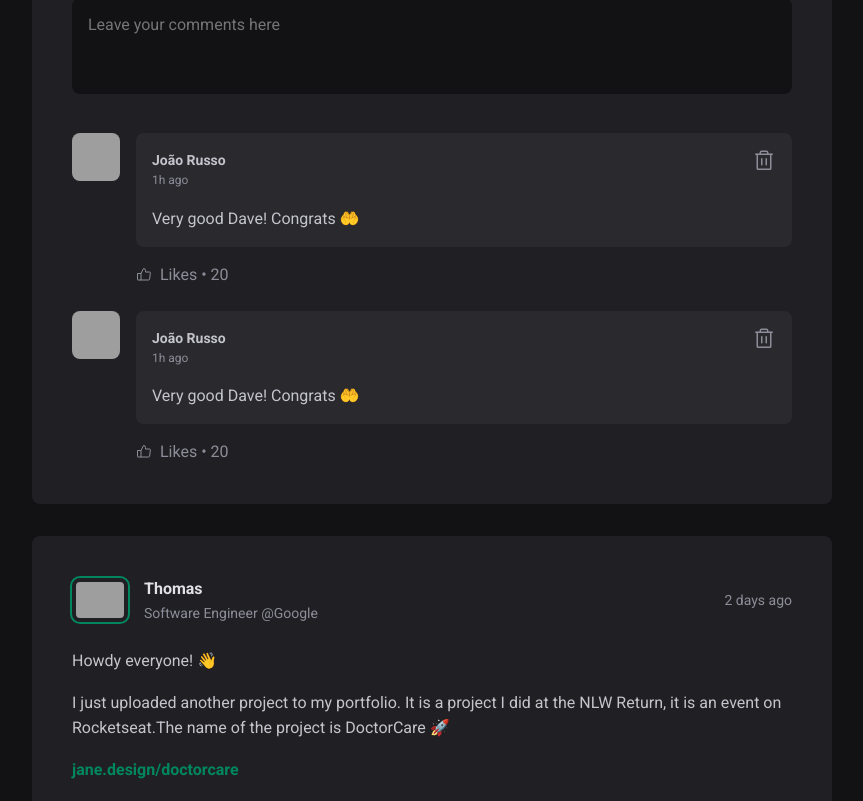
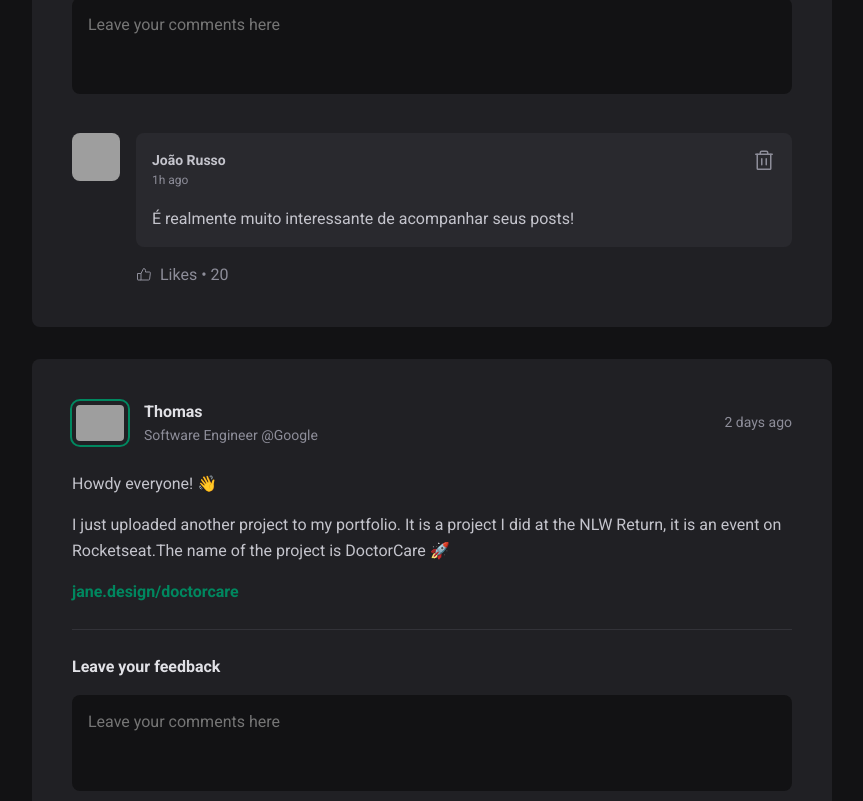
Before and after one commit to jonrusso/Feed-page-mySpace, a React (Vite) app: page / in a window 1280 px wide. Shown: the part 499-1300 px from the top of the page, without its empty margins (352-1215 px from the left). Built offline with nearby package versions, Linux system fonts and the light colour scheme; grey boxes are pictures that could not be loaded.

Commit message:
feat:remove comment 📨

```diff
--- a/src/App.jsx
+++ b/src/App.jsx
@@ -49,6 +49,7 @@ export function App() {
           {posts.map(post => {
             return (
               <Feed
+                key={post.id}
                 author={post.author}
                 content={post.content}
                 publishedAt={post.publishedAt}
--- a/src/components/Comment.jsx
+++ b/src/components/Comment.jsx
@@ -2,7 +2,11 @@ import { ThumbsUp, Trash } from 'phosphor-react'
 import styles from './Comment.module.css'
 import { Avatar } from './Avatar';
 
-export function Comment() {
+export function Comment({ content, onDeleteComment }) {
+  function handleDeleteComment() {
+    onDeleteComment(content)
+  }
+
   return (
     <div className={styles.comment}>
       <Avatar hasBorder={false} src="http://github.com/Michael.png" />
@@ -14,11 +18,11 @@ export function Comment() {
               <strong>João Russo</strong>
               <time title="11 de Maio às 08:13h" dateTime='2022-05-11 08:13:38'>1h ago</time>
             </div>
-            <button title="Delete comment">
+            <button onClick={handleDeleteComment} title="Delete comment">
               <Trash size={24} />
             </button>
           </header>
-          <p>Very good Dave! Congrats 🤲</p>
+          <p>{content}</p>
         </div>
         <footer>
           <button>
--- a/src/components/Feed.jsx
+++ b/src/components/Feed.jsx
@@ -1,31 +1,36 @@
-import { format, formatDistanceToNow } from 'date-fns'
+import { format, formatDistanceToNow } from "date-fns";
 
-import styles from './Feed.module.css'
-import { Comment } from './Comment.jsx'
-import { Avatar } from './Avatar';
-import { useState } from 'react';
-
-
+import styles from "./Feed.module.css";
+import { Comment } from "./Comment.jsx";
+import { Avatar } from "./Avatar";
+import { useState } from "react";
 
 export function Feed({ author, publishedAt, content }) {
   const [comments, setComments] = useState([
-    1,
-    2,
-  ])
+    "É realmente muito interessante de acompanhar seus posts!",
+  ]);
 
-  const publishedDateFormatted = format(publishedAt, "d LLLL 'at' hh:mm a")
+  const [newCommentText, setNewCommentText] = useState("");
+
+  const publishedDateFormatted = format(publishedAt, "d LLLL 'at' hh:mm a");
 
   const publishedDateRelativeToNow = formatDistanceToNow(publishedAt, {
     addSuffix: true,
+  });
 
-  })
+  function handleCreateNewComment() {
+    event.preventDefault();
 
-  function handleCreateNewComment(){
-    event.preventDefault()
+    setComments([...comments, newCommentText]);
+    setNewCommentText("");
+  }
 
-    setComments([...comments, comments.length + 1]) ;
+  function handleNewCommentChange() {
+    setNewCommentText(event.target.value);
+  }
 
-    console.log('oi');
+  function deleteComment(comment) {
+    console.log(`Deletar comentário ${comment}`);
   }
 
   return (
@@ -38,15 +43,24 @@ export function Feed({ author, publishedAt, content }) {
             <span>{author.role}</span>
           </div>
         </div>
-        <time title={publishedDateFormatted} dateTime={publishedAt.toISOString()}>{publishedDateRelativeToNow}</time>
+        <time
+          title={publishedDateFormatted}
+          dateTime={publishedAt.toISOString()}
+        >
+          {publishedDateRelativeToNow}
+        </time>
       </header>
 
       <div className={styles.content}>
-        {content.map(row => {
-          if (row.type === 'paragraph') {
-            return <p>{row.content}</p>;
-          } else if (row.type === 'link') {
-            return <p><a href="">{row.content}</a></p>
+        {content.map((row) => {
+          if (row.type === "paragraph") {
+            return <p key={row.content}>{row.content}</p>;
+          } else if (row.type === "link") {
+            return (
+              <p key={row.content}>
+                <a href="">{row.content}</a>
+              </p>
+            );
           }
         })}
       </div>
@@ -55,6 +69,9 @@ export function Feed({ author, publishedAt, content }) {
         <strong>Leave your feedback</strong>
         <textarea
           placeholder="Leave your comments here"
+          name="comment" //we can also use input as a name property
+          value={newCommentText}
+          onChange={handleNewCommentChange}
         />
         <footer>
           <button type="submit">Add Comment</button>
@@ -62,10 +79,16 @@ export function Feed({ author, publishedAt, content }) {
       </form>
 
       <div className={styles.commentList}>
-        {comments.map(comment => {
-          return <Comment />
+        {comments.map((comment) => {
+          return (
+            <Comment
+              key={comment}
+              content={comment}
+              onDeleteComment={deleteComment}
+            />
+          );
         })}
       </div>
     </article>
-  )
+  );
 }
```
